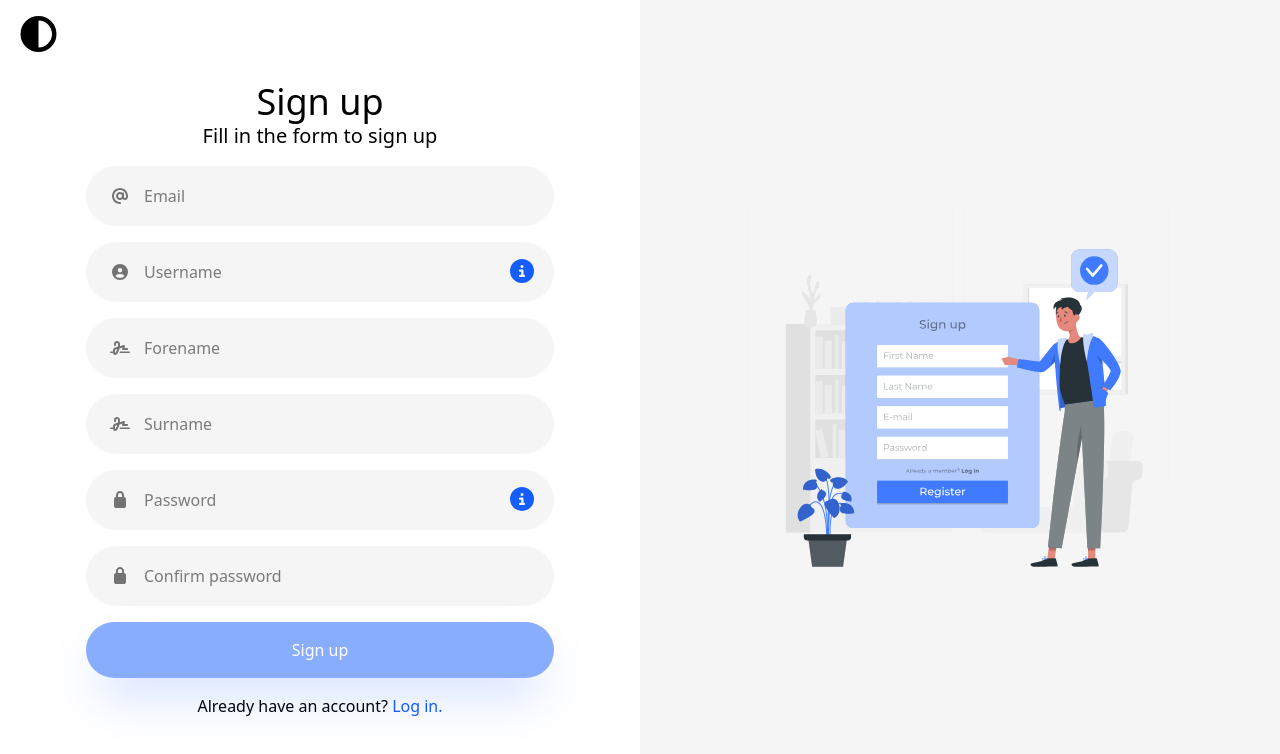
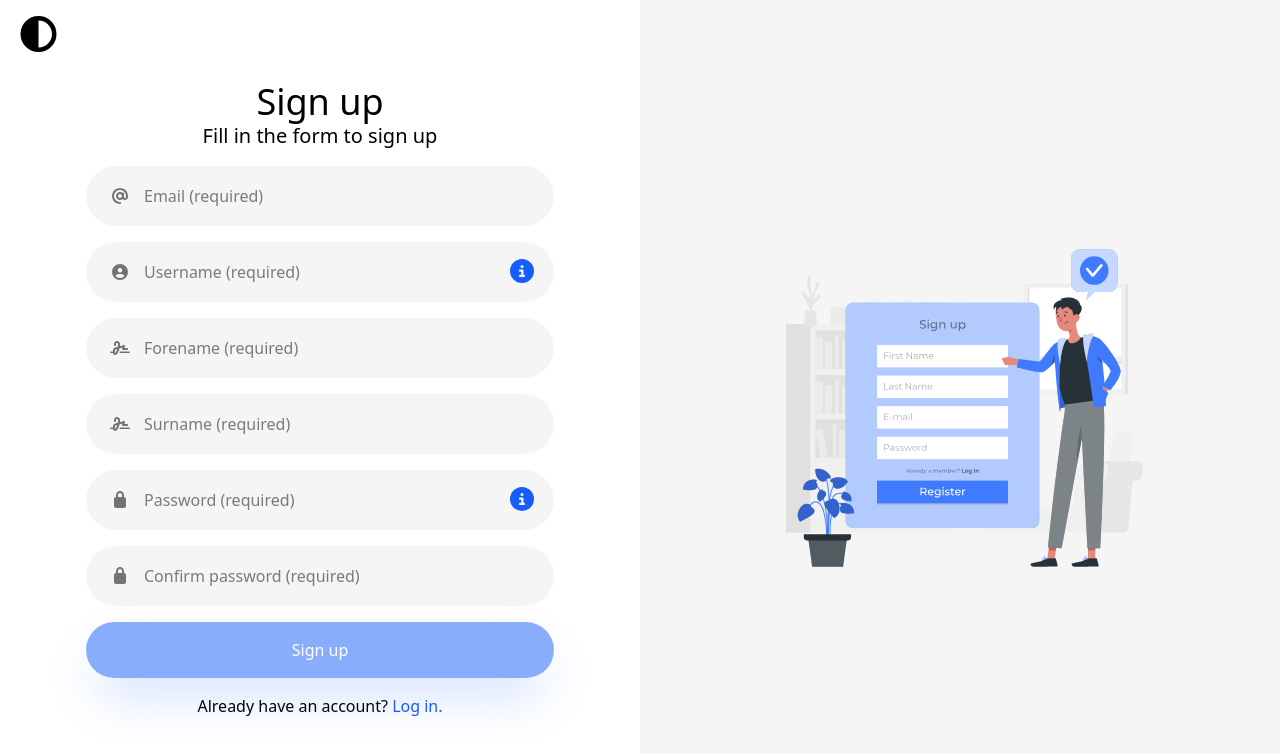
Before and after one commit to fexell/user-react-boilerplate, a React (Vite) app: page /signup in a window 1280 px wide. Shown: the top 754 px of the page. Built offline with nearby package versions, Linux system fonts and the light colour scheme; no server answers.

Commit message:
refactor: Added '(required)' to fields in Sign up page

```diff
--- a/src/auth/pages/SignUp.page.jsx
+++ b/src/auth/pages/SignUp.page.jsx
@@ -69,7 +69,7 @@ const SignUpPage                            = () => {
           <AuthFormInputComponent
             type='text'
             name='email'
-            placeholder='Email'
+            placeholder='Email (required)'
             title='Email'
             icon={ faAt }
             required={ true }
@@ -78,7 +78,7 @@ const SignUpPage                            = () => {
           <AuthFormInputComponent
             type='text'
             name='username'
-            placeholder='Username'
+            placeholder='Username (required)'
             title='Username'
             icon={ faCircleUser }
             required={ true }
@@ -87,7 +87,7 @@ const SignUpPage                            = () => {
           <AuthFormInputComponent
             type='text'
             name='forename'
-            placeholder='Forename'
+            placeholder='Forename (required)'
             title='Forename'
             icon={ faSignature }
             required={ true }
@@ -95,7 +95,7 @@ const SignUpPage                            = () => {
           <AuthFormInputComponent
             type='text'
             name='surname'
-            placeholder='Surname'
+            placeholder='Surname (required)'
             title='Surname'
             icon={ faSignature }
             required={ true }
@@ -103,7 +103,7 @@ const SignUpPage                            = () => {
           <AuthFormInputComponent
             type='password'
             name='password'
-            placeholder='Password'
+            placeholder='Password (required)'
             title='Password'
             icon={ faLock }
             required={ true }
@@ -112,7 +112,7 @@ const SignUpPage                            = () => {
           <AuthFormInputComponent
             type='password'
             name='passwordConfirm'
-            placeholder='Confirm password'
+            placeholder='Confirm password (required)'
             title='Confirm password'
             icon={ faLock }
             required={ true }
```
